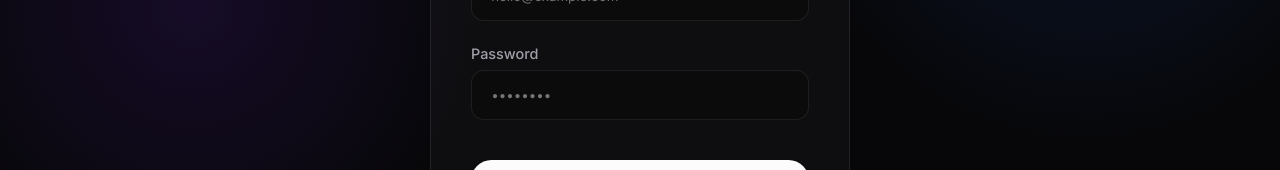
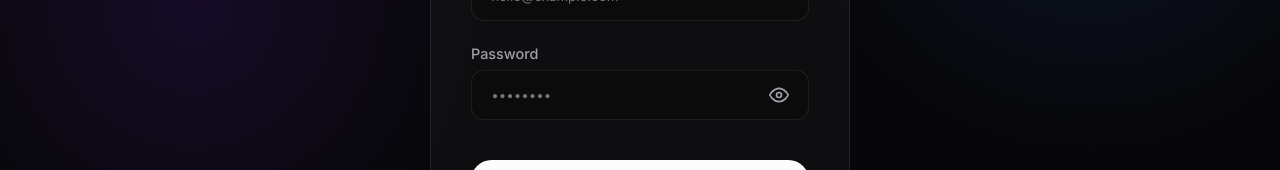
Before and after one commit to WhyNotNarayan/Portfolio-Generator, a Next.js app: page /login in a window 1280 px wide. Shown: the part 395-565 px from the top of the page. Built offline with nearby package versions, Linux system fonts and the light colour scheme; no server answers.

Commit message:
Add password visibility toggle to Login and Signup pages

```diff
--- a/src/app/globals.css
+++ b/src/app/globals.css
@@ -269,3 +269,33 @@ a {
   color: var(--text-muted);
   margin-bottom: 2rem;
 }
+/* Password Visibility Toggle */
+.password-wrapper {
+  position: relative;
+  width: 100%;
+}
+
+.password-toggle-btn {
+  position: absolute;
+  right: 1rem;
+  top: 50%;
+  transform: translateY(-50%);
+  background: none;
+  border: none;
+  color: var(--text-muted);
+  cursor: pointer;
+  display: flex;
+  align-items: center;
+  justify-content: center;
+  padding: 0.25rem;
+  transition: color 0.2s ease;
+  z-index: 5;
+}
+
+.password-toggle-btn:hover {
+  color: var(--text-main);
+}
+
+.input-field-with-icon {
+  padding-right: 3.5rem !important;
+}
--- a/src/app/login/page.tsx
+++ b/src/app/login/page.tsx
@@ -12,6 +12,7 @@ export default function Login() {
   const setUser = usePortfolioStore((state) => state.setUser);
   const [loading, setLoading] = useState(false);
   const [error, setError] = useState<string | null>(null);
+  const [showPassword, setShowPassword] = useState(false);
 
   const handleSubmit = async (e: React.FormEvent<HTMLFormElement>) => {
     setLoading(true);
@@ -56,7 +57,27 @@ export default function Login() {
             </div>
             <div className="input-group">
               <label className="input-label">Password</label>
-              <input name="password" type="password" className="input-field" placeholder="••••••••" required />
+              <div className="password-wrapper">
+                <input
+                  name="password"
+                  type={showPassword ? "text" : "password"}
+                  className="input-field input-field-with-icon"
+                  placeholder="••••••••"
+                  required
+                />
+                <button
+                  type="button"
+                  className="password-toggle-btn"
+                  onClick={() => setShowPassword(!showPassword)}
+                  aria-label={showPassword ? "Hide password" : "Show password"}
+                >
+                  {showPassword ? (
+                    <svg width="20" height="20" viewBox="0 0 24 24" fill="none" stroke="currentColor" strokeWidth="2" strokeLinecap="round" strokeLinejoin="round"><path d="M17.94 17.94A10.07 10.07 0 0 1 12 20c-7 0-11-8-11-8a18.45 18.45 0 0 1 5.06-5.94M9.9 4.24A9.12 9.12 0 0 1 12 4c7 0 11 8 11 8a18.5 18.5 0 0 1-2.16 3.19"></path><line x1="1" y1="1" x2="23" y2="23"></line><path d="M13.59 13.59a3 3 0 1 1-4.18-4.18"></path></svg>
+                  ) : (
+                    <svg width="20" height="20" viewBox="0 0 24 24" fill="none" stroke="currentColor" strokeWidth="2" strokeLinecap="round" strokeLinejoin="round"><path d="M1 12s4-8 11-8 11 8 11 8-4 8-11 8-11-8-11-8z"></path><circle cx="12" cy="12" r="3"></circle></svg>
+                  )}
+                </button>
+              </div>
             </div>
 
             {error && <p style={{ color: '#ef4444', marginBottom: '1.5rem', fontSize: '0.85rem' }}>{error}</p>}
```
Also changed, not shown: src/app/signup/page.tsx (+22 -1 lines).
